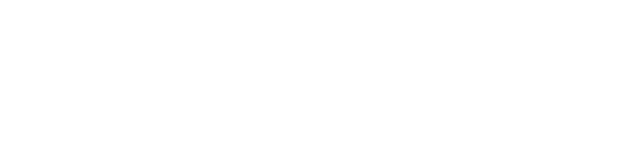
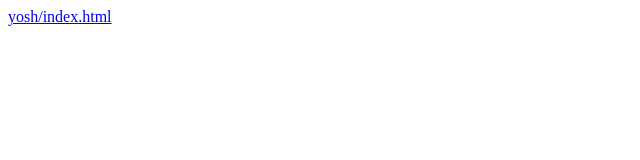
Before and after one commit to Philip-Getacademy/Gat, a plain HTML site: page index.html in a window 1280 px wide. Shown: the whole page, without its empty margins (0-640 px from the left). Drawn offline with Linux system fonts and the light colour scheme.

Commit message:
broken nondescribing link

```diff
--- a/index.html
+++ b/index.html
@@ -6,6 +6,6 @@
     <title></title>
 </head>
 <body>
-<a href="/yosh/index.html"></a>
+<a href="yosh/index.html">yosh/index.html</a>
 </body>
 </html>
```
